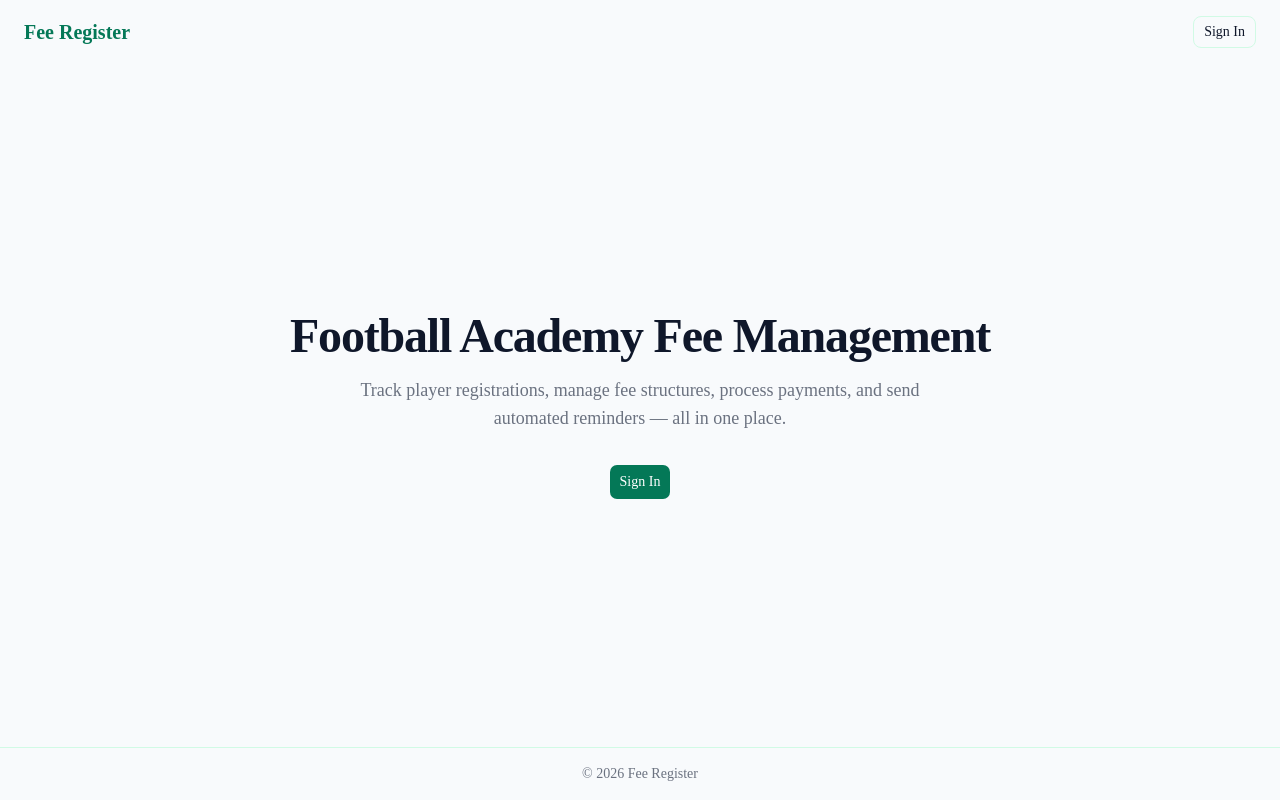
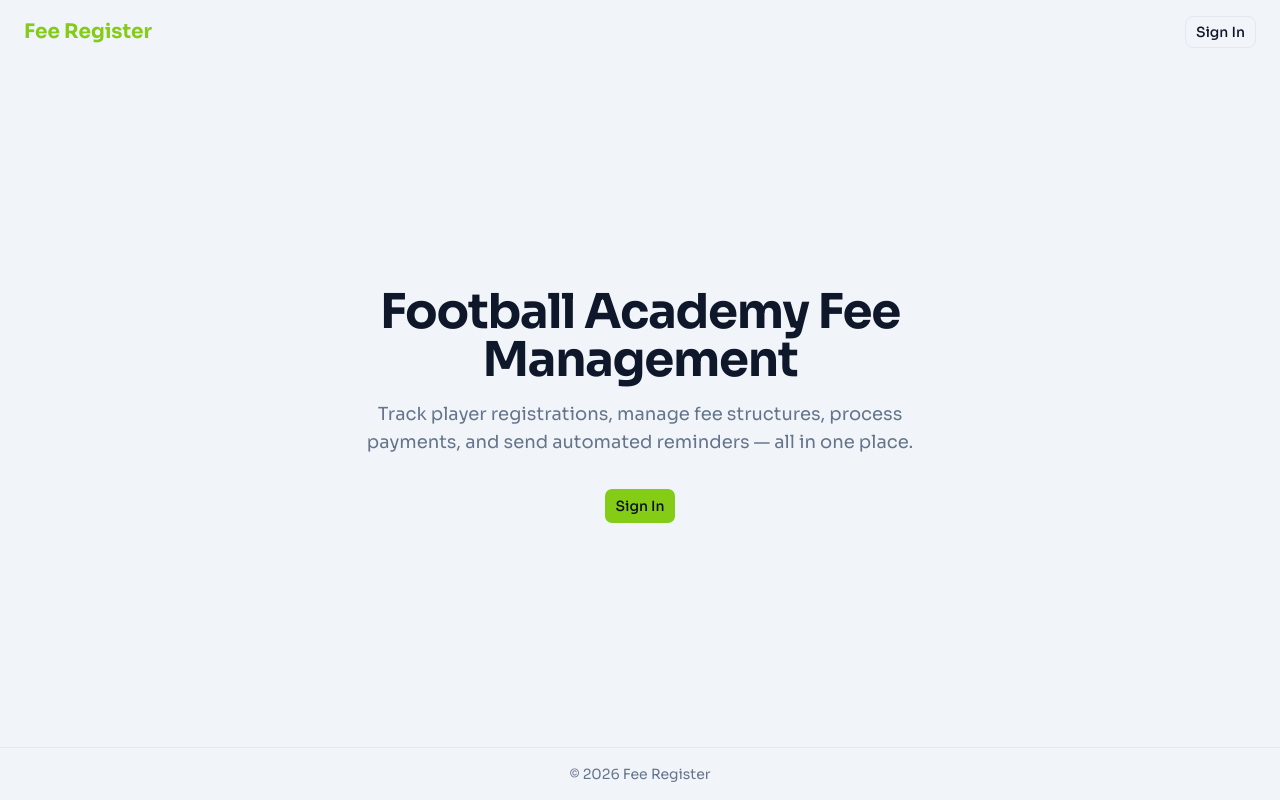
Before and after one commit to dev-mwero/football-club-fee-register, a Next.js app: page / in a window 1280 px wide. Built offline with nearby package versions, Linux system fonts and the light colour scheme.

Commit message:
feat(ui): add floodlight color tokens and swap fonts to Bebas Neue + Sora
Replace the generic emerald shadcn palette with a dark navy + lime
direction. Bebas Neue for display headings, Sora for body text.
Add CSS animations for stat glow and gradient shift.

```diff
--- a/src/app/globals.css
+++ b/src/app/globals.css
@@ -7,9 +7,10 @@
 @theme inline {
   --color-background: var(--background);
   --color-foreground: var(--foreground);
-  --font-sans: var(--font-sans);
-  --font-mono: var(--font-geist-mono);
-  --font-heading: var(--font-sans);
+  --font-sans: var(--font-sora);
+  --font-mono: var(--font-jetbrains-mono);
+  --font-display: var(--font-bebas-neue);
+  --font-heading: var(--font-bebas-neue);
   --color-sidebar-ring: var(--sidebar-ring);
   --color-sidebar-border: var(--sidebar-border);
   --color-sidebar-accent-foreground: var(--sidebar-accent-foreground);
@@ -49,90 +50,90 @@
 }
 
 :root {
-  --background: #f8fafc;
+  --background: #f1f5f9;
   --foreground: #0f172a;
   --card: #ffffff;
   --card-foreground: #0f172a;
   --popover: #ffffff;
   --popover-foreground: #0f172a;
-  --primary: #047857;
-  --primary-foreground: #ffffff;
-  --secondary: #d1fae5;
-  --secondary-foreground: #065f46;
-  --muted: #f0fdf4;
-  --muted-foreground: #6b7280;
-  --accent: #0891b2;
-  --accent-foreground: #ffffff;
-  --destructive: #dc2626;
+  --primary: #84cc16;
+  --primary-foreground: #0a0f1e;
+  --secondary: #e2e8f0;
+  --secondary-foreground: #334155;
+  --muted: #f8fafc;
+  --muted-foreground: #64748b;
+  --accent: #eab308;
+  --accent-foreground: #0a0f1e;
+  --destructive: #ef4444;
   --destructive-foreground: #ffffff;
-  --border: #d1fae5;
-  --input: #d1fae5;
-  --ring: #047857;
-  --chart-1: #047857;
-  --chart-2: #10b981;
-  --chart-3: #0891b2;
-  --chart-4: #2563eb;
-  --chart-5: #16a34a;
+  --border: #e2e8f0;
+  --input: #e2e8f0;
+  --ring: #84cc16;
+  --chart-1: #84cc16;
+  --chart-2: #eab308;
+  --chart-3: #06b6d4;
+  --chart-4: #8b5cf6;
+  --chart-5: #f97316;
   --radius: 0.5rem;
-  --sidebar: #ffffff;
-  --sidebar-foreground: #0f172a;
-  --sidebar-primary: #047857;
-  --sidebar-primary-foreground: #ffffff;
-  --sidebar-accent: #0891b2;
-  --sidebar-accent-foreground: #ffffff;
-  --sidebar-border: #d1fae5;
-  --sidebar-ring: #047857;
+  --sidebar: #0a0f1e;
+  --sidebar-foreground: #cbd5e1;
+  --sidebar-primary: #84cc16;
+  --sidebar-primary-foreground: #0a0f1e;
+  --sidebar-accent: #84cc16;
+  --sidebar-accent-foreground: #0a0f1e;
+  --sidebar-border: #1e293b;
+  --sidebar-ring: #84cc16;
 }
 
 .status-paid {
-  color: #047857;
+  color: #84cc16;
 }
 
 .status-pending {
-  color: #0891b2;
+  color: #eab308;
 }
 
 .status-overdue {
-  color: #dc2626;
+  color: #ef4444;
 }
 
 .status-partial {
-  color: #2563eb;
+  color: #06b6d4;
 }
 
 .dark {
-  --background: #022c22;
-  --foreground: #ecfdf5;
-  --card: #064e3b;
-  --card-foreground: #ecfdf5;
-  --popover: #064e3b;
-  --popover-foreground: #ecfdf5;
-  --primary: #34d399;
-  --primary-foreground: #022c22;
-  --secondary: #065f46;
-  --secondary-foreground: #d1fae5;
-  --muted: #064e3b;
-  --muted-foreground: #9ca3af;
-  --accent: #22d3ee;
-  --accent-foreground: #083344;
+  --background: #0a0f1e;
+  --foreground: #f1f5f9;
+  --card: #111827;
+  --card-foreground: #f1f5f9;
+  --popover: #111827;
+  --popover-foreground: #f1f5f9;
+  --primary: #84cc16;
+  --primary-foreground: #0a0f1e;
+  --secondary: #1e293b;
+  --secondary-foreground: #e2e8f0;
+  --muted: #1e293b;
+  --muted-foreground: #94a3b8;
+  --accent: #eab308;
+  --accent-foreground: #0a0f1e;
   --destructive: #f87171;
-  --destructive-foreground: #022c22;
-  --border: #10b98133;
-  --input: #10b98133;
-  --ring: #34d399;
-  --chart-1: #34d399;
-  --chart-2: #22d3ee;
-  --chart-3: #a78bfa;
-  --chart-4: #60a5fa;
-  --chart-5: #4ade80;
-  --sidebar: #064e3b;
-  --sidebar-foreground: #ecfdf5;
-  --sidebar-primary: #34d399;
-  --sidebar-primary-foreground: #022c22;
-  --sidebar-accent: #22d3ee;
-  --sidebar-accent-foreground: #083344;
-  --sidebar-border: #10b98133;
-  --sidebar-ring: #34d399;
+  --destructive-foreground: #0a0f1e;
+  --border: #1e293b;
+  --input: #1e293b;
+  --ring: #84cc16;
+  --chart-1: #84cc16;
+  --chart-2: #eab308;
+  --chart-3: #22d3ee;
+  --chart-4: #a78bfa;
+  --chart-5: #fb923c;
+  --sidebar: #0a0f1e;
+  --sidebar-foreground: #cbd5e1;
+  --sidebar-primary: #84cc16;
+  --sidebar-primary-foreground: #0a0f1e;
+  --sidebar-accent: #84cc16;
+  --sidebar-accent-foreground: #0a0f1e;
+  --sidebar-border: #1e293b;
+  --sidebar-ring: #84cc16;
 }
 
 @layer base {
@@ -146,3 +147,52 @@
     @apply font-sans;
   }
 }
+
+@layer utilities {
+  .font-display {
+    font-family: var(--font-bebas-neue), sans-serif;
+  }
+}
+
+@keyframes gradient-shift {
+  0% {
+    background-position: 0% 50%;
+  }
+  50% {
+    background-position: 100% 50%;
+  }
+  100% {
+    background-position: 0% 50%;
+  }
+}
+
+@keyframes glow-pulse {
+  0%,
+  100% {
+    box-shadow: 0 0 20px rgba(132, 204, 22, 0.15);
+  }
+  50% {
+    box-shadow: 0 0 30px rgba(132, 204, 22, 0.25);
+  }
+}
+
+.stat-glow {
+  animation: glow-pulse 3s ease-in-out infinite;
+}
+
+.gradient-animate {
+  background-size: 200% 200%;
+  animation: gradient-shift 8s ease infinite;
+}
+
+.focus-visible:focus-visible {
+  outline: 2px solid var(--primary);
+  outline-offset: 2px;
+}
+
+@media (prefers-reduced-motion: reduce) {
+  .stat-glow,
+  .gradient-animate {
+    animation: none;
+  }
+}
--- a/src/app/layout.tsx
+++ b/src/app/layout.tsx
@@ -1,15 +1,21 @@
 import type { Metadata } from "next";
-import { Geist, Geist_Mono } from "next/font/google";
+import { Bebas_Neue, JetBrains_Mono, Sora } from "next/font/google";
 import { Toaster } from "@/components/ui/sonner";
 import "./globals.css";
 
-const geistSans = Geist({
-  variable: "--font-geist-sans",
+const bebasNeue = Bebas_Neue({
+  variable: "--font-bebas-neue",
+  weight: "400",
   subsets: ["latin"],
 });
 
-const geistMono = Geist_Mono({
-  variable: "--font-geist-mono",
+const sora = Sora({
+  variable: "--font-sora",
+  subsets: ["latin"],
+});
+
+const jetbrainsMono = JetBrains_Mono({
+  variable: "--font-jetbrains-mono",
   subsets: ["latin"],
 });
 
@@ -26,7 +32,7 @@ export default function RootLayout({
   return (
     <html
       lang="en"
-      className={`${geistSans.variable} ${geistMono.variable} h-full antialiased`}
+      className={`${bebasNeue.variable} ${sora.variable} ${jetbrainsMono.variable} h-full antialiased`}
     >
       <body className="min-h-full flex flex-col">
         {children}
```
